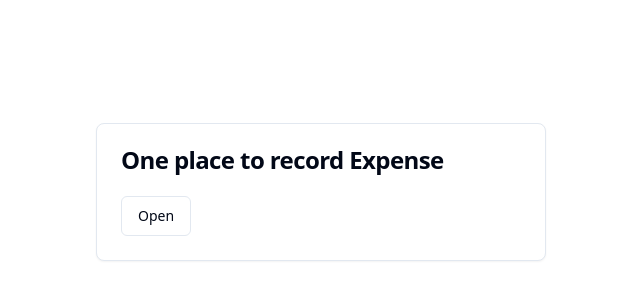
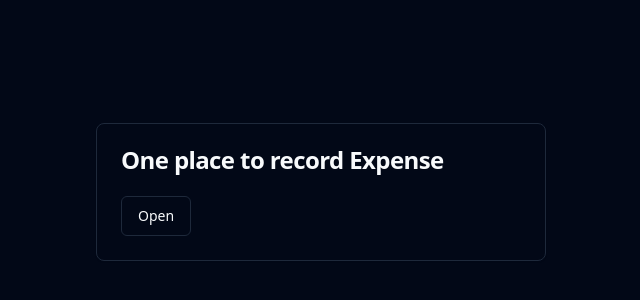
Before and after one commit to rakshyak-98/prep-projects, a Next.js app: page / in a window 1280 px wide. Shown: the part 208-508 px from the top of the page, without its empty margins (319-959 px from the left). Built offline with nearby package versions, Linux system fonts and the light colour scheme.

Commit message:
theme provider

```diff
--- a/src/app/page.tsx
+++ b/src/app/page.tsx
@@ -1,12 +1,11 @@
-"use client";
 import { DropdownMenu } from "@/app/_components/dropdown";
-import {Card, CardContent, CardHeader, CardTitle} from "@/components/ui/card"
-import {ThemeProvider} from "@/providers/themeProviders"
+import { Card, CardContent, CardHeader, CardTitle } from "@/components/ui/card";
+import { ThemeProvider } from "@/providers/themeProviders";
 export default function Home() {
     return (
         <ThemeProvider
             attribute="class"
-            defaultTheme="system"
+            defaultTheme="dark"
             enableSystem
             disableTransitionOnChange
         >
```
Also changed, not shown: 1 other file (tests, documents, lock files or other folders).
